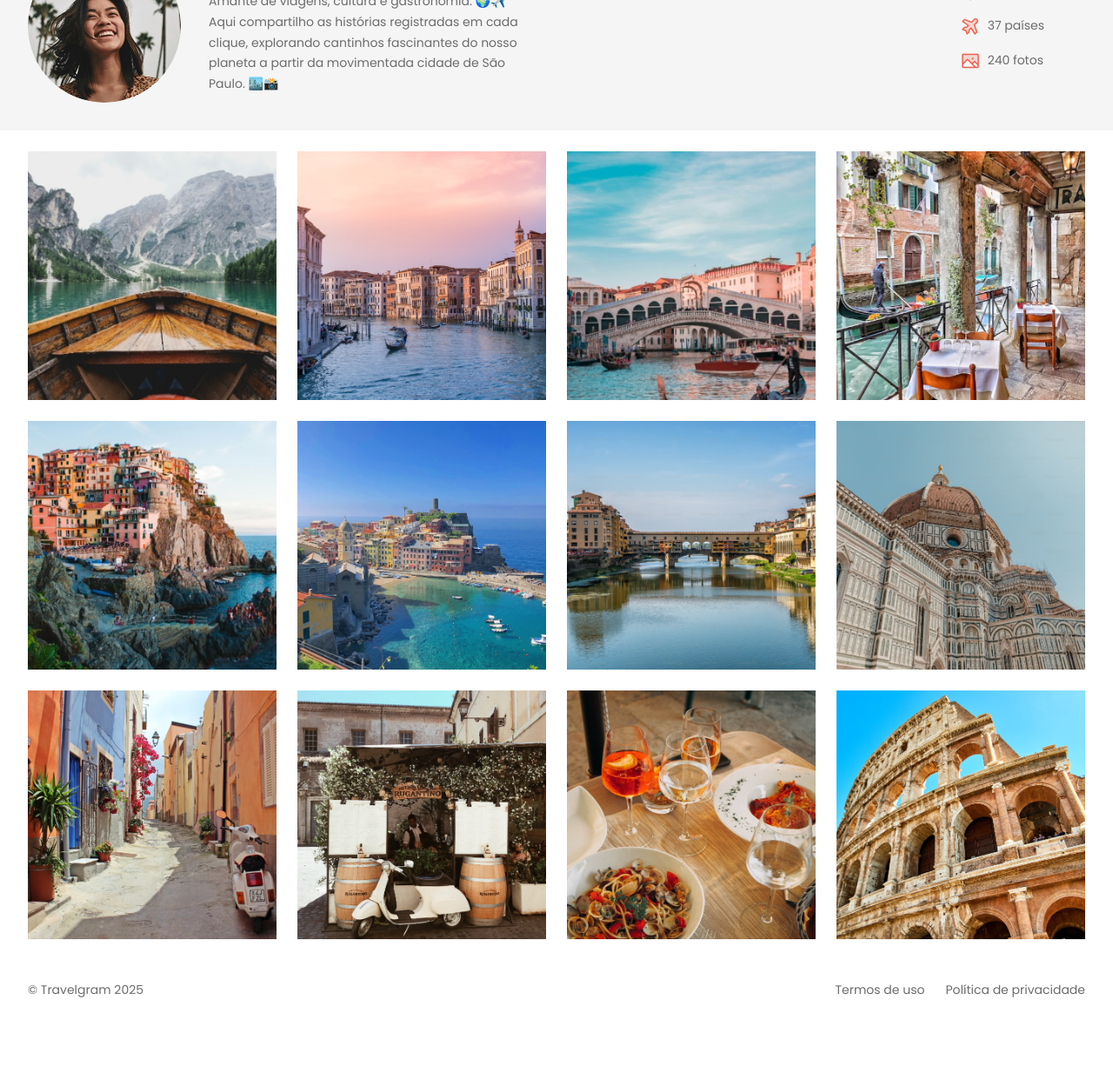
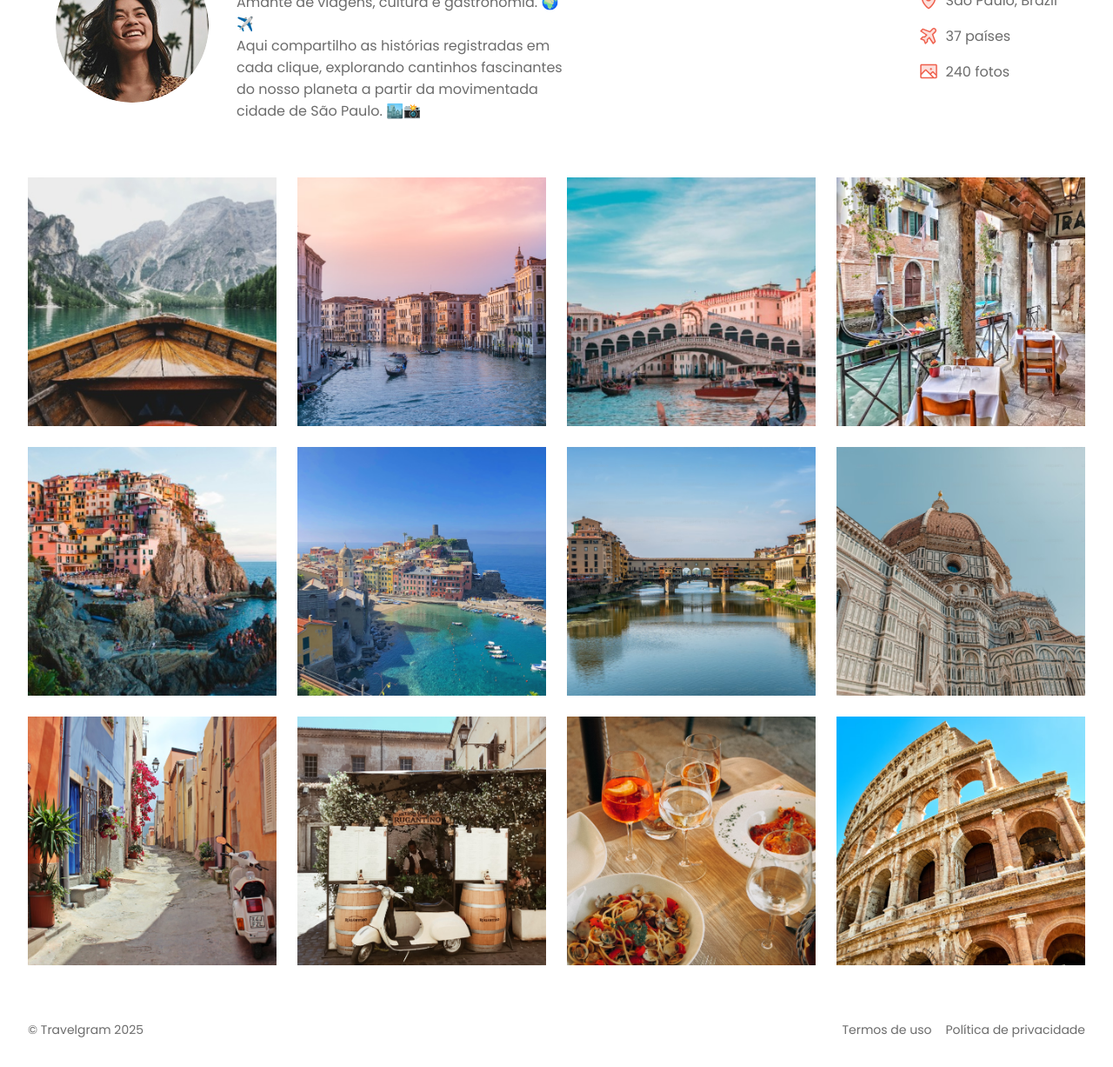
Before and after one commit to Ajhuck/projeto-travelgram, a plain HTML site: page index.html in a window 1280 px wide. Shown: the part 186-1413 px from the top of the page at 87% size. Before the commit the page ends 1359 px from the top, so only its background shows below. Drawn offline with Linux system fonts and the light colour scheme.

Commit message:
layout-responsivel

```diff
--- a/index.html
+++ b/index.html
@@ -8,9 +8,10 @@
   <title>Travelgram</title>
   <link href="https://fonts.googleapis.com/css2?family=Poppins:ital,wght@0,100;0,200;0,300;0,400;0,500;0,600;0,700;0,800;0,900;1,100;1,200;1,300;1,400;1,500;1,600;1,700;1,800;1,900&display=swap" rel="stylesheet">
   <link rel="stylesheet" href="styles/index.css">
+  <link rel="shortcut icon" href="fav-icon.svg" type="image/x-icon">
 </head>
 <body>
-  <div class="bg-surface-color">
+  <div id= "menu" class="bg-surface-color">
     <nav class="container">
       <a href="#" id="logo">
         <img src="assets/Logo.svg" alt="Travelgram Logo">
@@ -21,8 +22,8 @@
               <img src="assets/MagnifyingGlass.svg" alt="Magnifying Glass Icon">
             </a>
         </li>
-        <li><a href="#">Explorar</a></li>
-        <li><a href="#">Minhas viagens</a></li>
+        <li class="desktop-only"><a href="#">Explorar</a></li>
+        <li class="desktop-only"><a href="#">Minhas viagens</a></li>
         <li>
           <a href="#">
             <img src="assets/Profile pic.png" alt="Foto de Perfil">
@@ -31,11 +32,11 @@
       </ul>
     </nav>
     <header>
-      <div class="container">
-        <div id="profile">
+      <div class="container flex wrap gap-32 px-lg">
+        <div class="flex wrap" id="profile">
           <img src="assets/Profile pic.png" alt="Foto de Perfil">
           <div id="about">
-            <h1>Isabela Torres</h1>
+            <h1 class="fs-lg">Isabela Torres</h1>
             <p>Amante de viagens, cultura e gastronomia. 🌍✈️ <br> Aqui compartilho as histórias registradas em cada clique, explorando cantinhos fascinantes do nosso planeta a partir da movimentada cidade de São Paulo. 🏙️📸</p>
           </div>
         </div>
@@ -55,8 +56,8 @@
         </ul>
       </div>
     </header>
-    </div>
-    <main class="container">
+  </div>
+  <main class="container px-base">
       <img src="assets/Image 01.png" alt="...">
       <img src="assets/Image 02.png" alt="...">
       <img src="assets/Image 03.png" alt="...">
@@ -69,11 +70,17 @@
       <img src="assets/Image 10.png" alt="...">
       <img src="assets/Image 11.png" alt="...">
       <img src="assets/Image 12.png" alt="...">
-    </main>
+  </main>
 </body>
-<footer class="container">
-  <span>© Travelgram 2025</span>
-  <span>Termos de uso</span>
-  <span>Política de privacidade</span>
+<footer class="container wrap px-base justify-center">
+
+    <span class="align-center">
+      <p>© Travelgram 2025</p>
+    </span>
+
+  <div class="flex gap-16">
+    <span>Termos de uso</span>
+    <span>Política de privacidade</span>
+  </div>
 </footer>
 </html>
--- a/styles/global.css
+++ b/styles/global.css
@@ -4,9 +4,6 @@
   box-sizing: border-box;
 }
 :root {
-  font-family: "Poppins", sans-serif;
-  font-size: 16px;
-  line-height: 150%;
   --brand-color: #EF5F4C;
   --surface-color: #F5F5F5;
   --skeleton-color: #D9D9D9;
@@ -16,16 +13,51 @@
   --text-secondary-color: #6C6C6C;
 
   --font-family: 'Poppins', sans-serif;
-  --text-lg: bold 32px/125% var(--font-family);
-  --text: 16px/1.5 var(--font-family);
-  --text-md:14px/170% var(--font-family);
-  --text-sm:12px/170% var(--font-family);
+
+  --fw-base: 400;
+  --fw-bold: 700;
+
+  --fs-sm: 12px;
+  --fs-md: 14px;
+  --fs-base: 16px;
+  --fs-lg: 24px;
+
+  --px-base: 16px;
+  --px-lg: 32px;
+  --py-base: 16px;
+  --py-lg: 32px;
+}
+html{
+  font-family:var(--font-family);
+  color: var(--text-color-primary);
+
+  overflow-x: hidden;
+  scroll-behavior: smooth;
 }
 body{
   font-size: var(--text);
   background-color: var(--background-color);
   color: var(--text-secondary-color);
 }
+.fs-lg{
+  font-size: var(--fs-lg);
+}
+h1{
+  color: var(--text-color-primary);
+  font: var(--fw-bold) var(--fs-lg)/125% var(--font-family);
+}
+
+@media (width>= 60em) {
+  :root{
+    --fs-lg: 32px;
+
+    --px-base: 32px;
+    --px-lg: 32px;
+    --py-base: 20px;
+    --py-lg: 32px;
+  }
+}
+
 
 a{
   text-decoration: none;
@@ -35,12 +67,3 @@
   color: var(--brand-color);
   text-decoration: underline;
 }
-
-.container{
-  padding-inline: 32px;
-  max-width: 1280px;
-  margin-inline: auto;
-}
-.bg-surface-color{
-  background-color: var(--surface-color);
-}
--- a/styles/header.css
+++ b/styles/header.css
@@ -1,5 +1,5 @@
 header{
-  padding-block: 32px;
+  padding-block: var(--py-lg);
   font: var(--text-md);
   color: var(--text-secondary-color)
 }
@@ -8,7 +8,6 @@
   gap: 32px
 }
 header .container{
-  display: flex;
   justify-content: space-between;
   align-items: center;
 }
@@ -16,13 +15,19 @@
   max-width: 384px;
 }
 #profile img{
-  width: 176px;
-  height: 176px;
+  width: 120px;
+  height: 120px;
   object-fit: cover;
   border-radius: 50%;
 }
+@media (width>= 60em) {
+  #profile img{
+    width: 176px;
+    height: 176px;
+  }
+}
+
 #profile h1{
-  font: var(--text-lg);
   color: var(--text-primary-color);
   margin-bottom: 8px;
 }
--- a/styles/index.css
+++ b/styles/index.css
@@ -3,3 +3,4 @@
 @import url(main.css);
 @import url(footer.css);
 @import url(header.css);
+@import url(utility.css);
--- /dev/null
+++ b/styles/utility.css
@@ -0,0 +1,53 @@
+.container{
+  --max-width: 375px;
+  width: min(var(--max-width),100% - var(--px-lg) * 2);
+  align-items: center;
+  margin-inline: auto;
+}
+.desktop-only{
+  display: none;
+}
+
+@media (width>= 60em){
+  .container{
+    --max-width: 1280px;
+  }
+  .desktop-only{
+    display:initial;
+  }
+}
+
+.py-base{
+  padding-block: var(--py-base);
+}
+.py-lg{
+  padding-block: var(--py-lg);
+}
+.px-base{
+  padding-block: var(--px-base);
+}
+.px-lg{
+  padding-inline: var(--px-lg);
+}
+
+.flex{
+  display: flex;
+}
+.wrap{
+  flex-wrap: wrap;
+}
+.gap-16{
+  gap: 16px;
+}
+.gap-24{
+  gap: 24px;
+}
+.gap-32{
+  gap: 32px;
+}
+.justify-center{
+  justify-content: center;
+}
+.align-center{
+  align-items: center;
+}
```
Also changed, not shown: fav-icon.svg (added).
